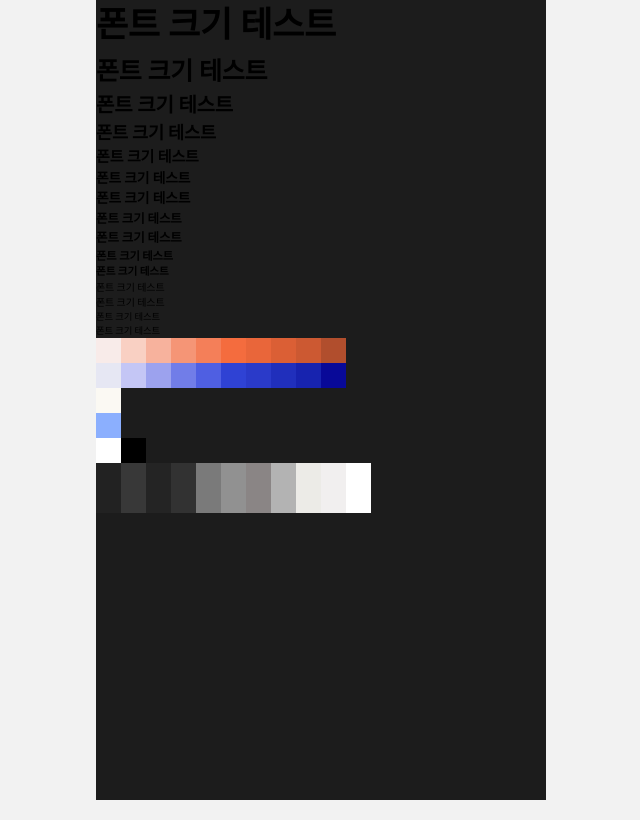
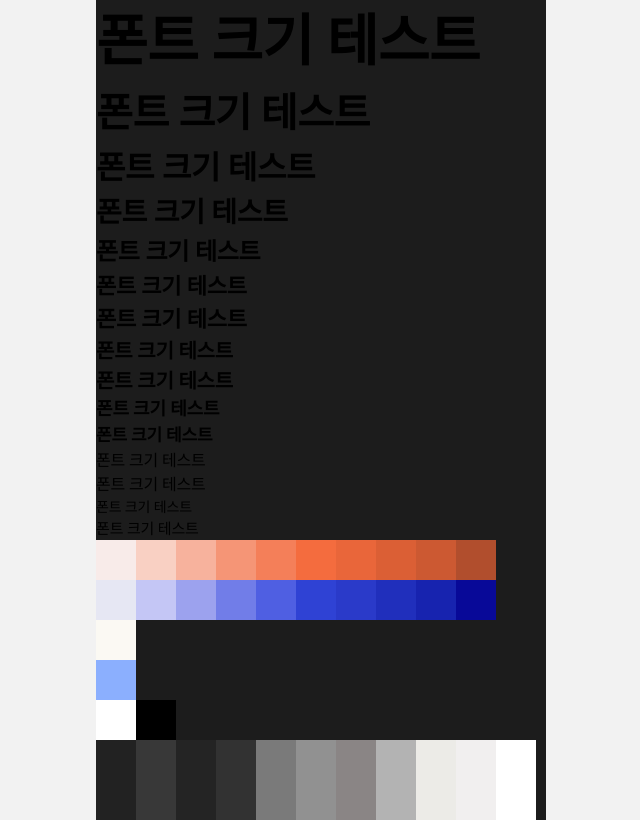
Before and after one commit to kusitms-com/30th_Meetup_TeamE_Claco_Front, a React (Vite) app: page / in a window 1280 px wide. Shown: the whole page, without its empty margins (319-959 px from the left). Built offline with nearby package versions, Linux system fonts and the light colour scheme; a web font is replaced by a local one.

Commit message:
style: font-size: 62.5% 삭제

```diff
--- a/src/globals.css
+++ b/src/globals.css
@@ -8,7 +8,7 @@
     src: url("https://cdn.jsdelivr.net/gh/orioncactus/pretendard@v1.3.9/dist/web/variable/pretendardvariable.min.css");
   }
   html {
-    font-size: 62.5%;
+    /* font-size: 62.5%; */
     font-family: pretendard;
     background-color: #f2f2f2;
   }
@@ -55,7 +55,7 @@
     @apply text-[1rem] font-normal leading-normal tracking-[-0.01em];
   }
   .body2-medium {
-    @apply text-[0.9375rem] font-medium leading-normal tracking-[-0.01em];
+    @apply text-[0.875rem] font-medium leading-normal tracking-[-0.01em];
   }
   .body2-regular {
     @apply text-[0.9375rem] font-normal leading-normal tracking-[-0.01em];
--- a/tailwind.config.js
+++ b/tailwind.config.js
@@ -70,6 +70,7 @@ export default {
       },
       boxShadow: {
         main: "0px 0px 4px 0px rgba(0, 0, 0, 0.25)",
+        footer: "0px -2px 4px 0px rgba(184, 184, 184, 0.1)",
       },
     },
     minHeight: {
```
